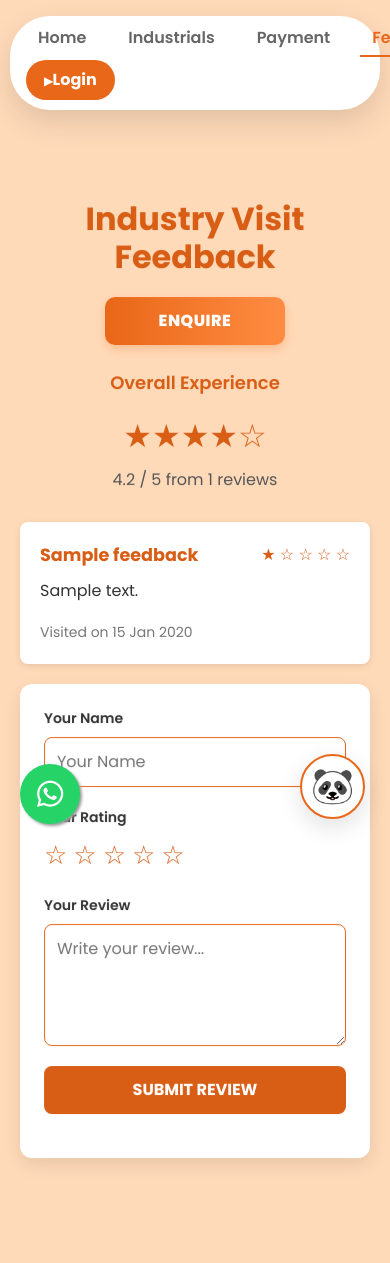
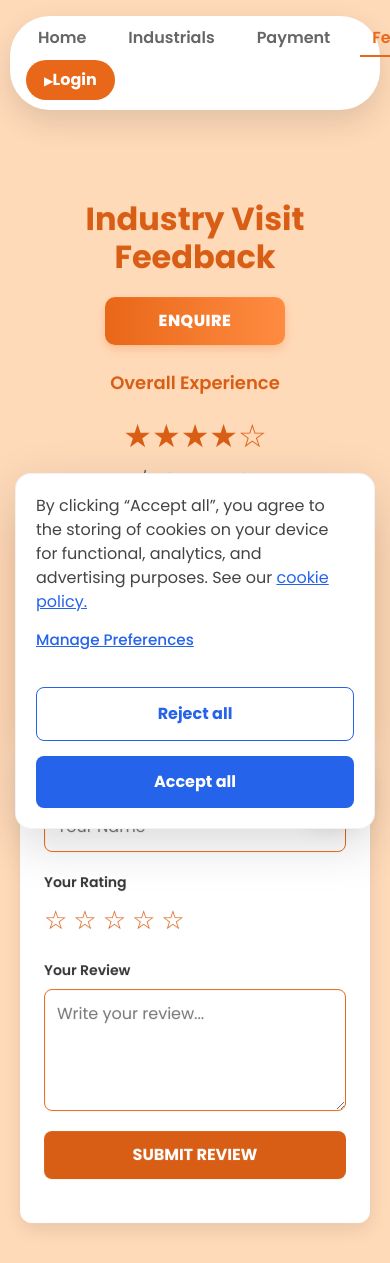
Before and after one commit to SACHIN-6917/SNDA-DUDU, a Django app: page /feedback/ in a window 390 px wide. Shown: the top 1263 px of the page. Run offline with Django 5.2, Linux system fonts and the light colour scheme; tables that the repository leaves empty hold one stand-in row (values such as "Sample post"); grey boxes marked "Sample" are stand-in pictures.

Commit message:
Enhance Dudu IV Hub: Cookie banner redesign, Feedback page improvements, and Panda Bot emotional training

```diff
--- a/backend/static/css/feedback.css
+++ b/backend/static/css/feedback.css
@@ -58,41 +58,83 @@ main {
 }
 
 .feedback-card {
-    background: #fff;
-    border-radius: 8px;
-    padding: 20px;
-    box-shadow: 0 2px 6px rgba(0, 0, 0, 0.1);
-    transition: transform .3s ease;
-    margin-bottom: 20px;
+    background: #e96718;
+    background: linear-gradient(135deg, #e96718 0%, #f07a2e 100%);
+    border-radius: 12px;
+    padding: 24px;
+    box-shadow: 0 10px 25px rgba(233, 103, 24, 0.2);
+    transition: transform .3s ease, box-shadow 0.3s ease;
+    margin-bottom: 25px;
+    color: white;
+    border: none;
+    position: relative;
+    overflow: hidden;
 }
 
 .feedback-card:hover {
-    transform: translateY(-4px);
+    transform: translateY(-6px);
+    box-shadow: 0 15px 35px rgba(233, 103, 24, 0.3);
 }
 
 .feedback-card-header {
     display: flex;
-    justify-content: space-between;
+    justify-content: flex-start;
     align-items: center;
+    gap: 15px;
+    margin-bottom: 15px;
+}
+
+.feedback-avatar {
+    width: 60px;
+    height: 60px;
+    border-radius: 50%;
+    object-fit: cover;
+    border: 2px solid rgba(255, 255, 255, 0.3);
+    background: #fff;
+    flex-shrink: 0;
+    display: flex;
+    align-items: center;
+    justify-content: center;
+    font-weight: 700;
+    color: #e96718;
+    font-size: 1.5rem;
+}
+
+.avatar-initials {
+    background: #fff;
+    color: #e96718;
+}
+
+.feedback-meta {
+    display: flex;
+    flex-direction: column;
 }
 
 .feedback-card strong {
-    color: #d85d15;
-    font-size: 1.1rem;
+    color: white;
+    font-size: 1.25rem;
+    font-weight: 700;
 }
 
 .feedback-card .stars {
-    color: #d85d15;
+    color: #ffc107;
+    font-size: 1rem;
+    margin-top: 2px;
 }
 
 .feedback-card p {
-    color: #333;
-    margin-top: 10px;
+    color: rgba(255, 255, 255, 0.95);
+    margin-top: 5px;
     line-height: 1.6;
+    font-weight: 400;
+    font-size: 0.95rem;
 }
 
 .feedback-card small {
-    color: #777;
+    color: rgba(255, 255, 255, 0.7);
+    font-size: 0.8rem;
+    display: block;
+    margin-top: 15px;
 }
 
 .overall-rating-section {
--- a/backend/static/css/style.css
+++ b/backend/static/css/style.css
@@ -819,70 +819,92 @@ details.account-dropdown[open] .account-menu {
 /* Cookie Consent Banner */
 .cookie-banner {
   position: fixed;
-  bottom: 20px;
-  left: 20px;
-  right: 20px;
-  background: #fff;
-  box-shadow: 0 10px 30px rgba(0, 0, 0, 0.2);
-  border-radius: 12px;
-  padding: 20px;
-  z-index: 2000;
+  bottom: 30px;
+  left: 30px;
+  background: #ffffff;
+  box-shadow: 0 15px 50px rgba(0, 0, 0, 0.15);
+  border-radius: 16px;
+  padding: 30px;
+  z-index: 9999;
   display: none;
-  border: 1px solid #e9671855;
-  max-width: 600px;
-  margin: 0 auto;
-  animation: cookieSlideUp 0.5s ease-out;
+  max-width: 440px;
+  border: 1px solid rgba(0, 0, 0, 0.05);
+  animation: cookieSlideUp 0.6s cubic-bezier(0.19, 1, 0.22, 1);
+}
+
+.cookie-banner.visible {
+  display: block !important;
 }
 
 .cookie-content {
   display: flex;
-  justify-content: space-between;
-  align-items: center;
-  gap: 20px;
+  flex-direction: column;
+  gap: 15px;
 }
 
 .cookie-content p {
   margin: 0;
+  font-size: 1rem;
+  line-height: 1.5;
+  color: #444;
+}
+
+.cookie-content p a {
+  color: #2563eb;
+  text-decoration: underline;
+}
+
+.manage-prefs {
+  color: #2563eb;
+  text-decoration: underline;
+  font-weight: 500;
   font-size: 0.95rem;
-  color: #333;
+  margin-bottom: 10px;
+  display: inline-block;
 }
 
 .cookie-actions {
   display: flex;
-  gap: 10px;
+  gap: 15px;
+  margin-top: 10px;
 }
 
 .cookie-btn {
+  flex: 1;
   border: none;
-  padding: 8px 16px;
-  border-radius: 6px;
+  padding: 14px 20px;
+  border-radius: 8px;
   cursor: pointer;
-  font-weight: 600;
-  font-size: 0.9rem;
-  transition: all 0.2s;
+  font-weight: 700;
+  font-size: 1rem;
+  transition: all 0.2s ease;
+  text-align: center;
 }
 
 .cookie-btn.accept {
-  background: #e96718;
+  background: #2563eb;
   color: white;
 }
 
 .cookie-btn.accept:hover {
-  background: #d55a00;
+  background: #1d4ed8;
+  transform: translateY(-2px);
 }
 
 .cookie-btn.reject {
-  background: #eee;
-  color: #333;
+  background: transparent;
+  color: #2563eb;
+  border: 1px solid #2563eb;
 }
 
 .cookie-btn.reject:hover {
-  background: #ddd;
+  background: rgba(37, 99, 235, 0.05);
+  transform: translateY(-2px);
 }
 
 @keyframes cookieSlideUp {
   from {
-    transform: translateY(100%);
+    transform: translateY(50px);
     opacity: 0;
   }
 
@@ -892,9 +914,15 @@ details.account-dropdown[open] .account-menu {
   }
 }
 
-@media (max-width: 600px) {
-  .cookie-content {
+@media (max-width: 480px) {
+  .cookie-banner {
+    left: 15px;
+    right: 15px;
+    bottom: 15px;
+    padding: 20px;
+  }
+
+  .cookie-actions {
     flex-direction: column;
-    text-align: center;
   }
 }
--- a/backend/static/js/script.js
+++ b/backend/static/js/script.js
@@ -171,8 +171,9 @@ function initPandaBot() {
                 // If it's the first open, add greeting
                 if (pandaBody.children.length <= 1) {
                     pandaBody.innerHTML = ''; // Clear default
-                    addMsg("Hi! I'm Panda Bot 🐼. Which area (city) are you interested in for an industrial visit?", 'bot');
-                    addMsg("We have premium industrials for: Chennai, Coimbatore, Madurai, Bengaluru, Pondicherry, Ooty, Kodaikanal, and more!", 'bot');
+                    addMsg("Hi! I'm Panda Bot 🐼😊", 'bot');
+                    addMsg("I'm super excited to help you plan your industrial visit! 🎉", 'bot');
+                    addMsg("Which city are you interested in today? 🏙✨", 'bot');
                 }
                 pandaBody.scrollTop = pandaBody.scrollHeight;
             }
@@ -291,31 +292,61 @@ function initPandaBot() {
 }
 
 // ===== 6. COOKIE CONSENT =====
+// Standalone function for emergency visibility
+function forceShowCookies() {
+    console.log('Cookie Consent: EMERGENCY SHOW TRIGGERED');
+    const banner = document.getElementById('cookieConsent');
+    if (banner) {
+        banner.classList.add('visible');
+        banner.style.display = 'block'; // Direct override if CSS fails
+        console.log('Cookie Consent: Banner should now be visible');
+    } else {
+        console.error('Cookie Consent: Banner element NOT FOUND in DOM!');
+    }
+}
+
 function initCookieConsent() {
+    console.log('Cookie Consent: Initializing (Foolproof Mode)...');
     const banner = document.getElementById('cookieConsent');
     const acceptBtn = document.getElementById('acceptCookies');
     const rejectBtn = document.getElementById('rejectCookies');
 
-    if (!banner || !acceptBtn || !rejectBtn) return;
+    if (!banner) {
+        console.error('Cookie Consent: Banner element not found!');
+        return;
+    }
+    if (!acceptBtn || !rejectBtn) {
+        console.error('Cookie Consent: Buttons not found!');
+        return;
+    }
 
-    // Check if user has already made a choice
-    const consent = localStorage.getItem('cookieConsent');
+    // Check if user has already made a choice (v1)
+    const consent = localStorage.getItem('cookieConsent_v1');
+    console.log('Cookie Consent: Current status:', consent);
+
     if (!consent) {
         // Show banner after a slight delay
         setTimeout(() => {
-            banner.style.display = 'block';
+            console.log('Cookie Consent: Showing banner now');
+            banner.classList.add('visible');
+            // Additional safety: ensure it's not hidden by any parent
+            banner.parentElement.style.overflow = 'visible';
         }, 1000);
+    } else {
+        console.log('Cookie Consent: Already dismissed');
     }
 
     acceptBtn.addEventListener('click', () => {
-        localStorage.setItem('cookieConsent', 'accepted');
-        banner.style.display = 'none';
+        console.log('Cookie Consent: Choice -> Accepted');
+        localStorage.setItem('cookieConsent_v1', 'accepted');
+        banner.classList.remove('visible');
         showToast('Cookies accepted. Enjoy your experience!', 'success');
     });
 
     rejectBtn.addEventListener('click', () => {
-        localStorage.setItem('cookieConsent', 'rejected');
-        banner.style.display = 'none';
+        console.log('Cookie Consent: Choice -> Rejected');
+        localStorage.setItem('cookieConsent_v1', 'rejected');
+        banner.classList.remove('visible');
         showToast('Cookies rejected. Some features may be limited.', 'info');
     });
 }
@@ -345,13 +376,46 @@ function initRevealAnimations() {
 }
 
 // ===== 8. INIT ON DOM READY =====
+// ===== 8. INIT ON DOM READY =====
 document.addEventListener('DOMContentLoaded', () => {
+    console.log('DOM Ready: Initializing components...');
+
+    // 1. Critical: Cookie Consent (Prioritize)
+    try {
+        initCookieConsent();
+    } catch (e) {
+        console.error('Error in initCookieConsent:', e);
+    }
+
+    // 2. Auth
+    try {
         initAuth();
+    } catch (e) {
+        console.error('Error in initAuth:', e);
+    }
+
+    // 3. Footer
+    try {
         initFooter();
+    } catch (e) {
+        console.error('Error in initFooter:', e);
+    }
+
+    // 4. Chatbot
+    try {
         initPandaBot();
+    } catch (e) {
+        console.error('Error in initPandaBot:', e);
+    }
+
+    // 5. Animations & Others
+    try {
         initRevealAnimations();
         initCounters();
         initTypingAnimation();
+    } catch (e) {
+        console.error('Error in secondary inits:', e);
+    }
 });
 
 // ===== 8. TYPING ANIMATION =====
--- a/backend/templates/cookie_banner.html
+++ b/backend/templates/cookie_banner.html
@@ -1,10 +1,11 @@
 <!-- Cookie Consent Banner -->
-<div id="cookieConsent" class="cookie-banner" style="display: none;">
+<div id="cookieConsent" class="cookie-banner">
     <div class="cookie-content">
-        <p>We use cookies to enhance your experience. By continuing to visit this site you agree to our use of cookies.</p>
+        <p>By clicking “Accept all”, you agree to the storing of cookies on your device for functional, analytics, and advertising purposes. See our <a href="#">cookie policy.</a></p>
+        <a href="#" class="manage-prefs">Manage Preferences</a>
         <div class="cookie-actions">
-            <button id="acceptCookies" class="cookie-btn accept">Accept</button>
-            <button id="rejectCookies" class="cookie-btn reject">Reject</button>
+            <button id="rejectCookies" class="cookie-btn reject">Reject all</button>
+            <button id="acceptCookies" class="cookie-btn accept">Accept all</button>
         </div>
     </div>
 </div>
--- a/backend/templates/feedback.html
+++ b/backend/templates/feedback.html
@@ -55,10 +55,17 @@
         </div>
 
         <!-- Individual Feedbacks -->
-        <div id="feedback-list">
+        <div id="feedback-list" class="row row-cols-1 row-cols-md-2 row-cols-lg-3 g-4">
           {% for review in reviews %}
-          <div class="feedback-card reveal">
+          <div class="col">
+            <div class="feedback-card reveal h-100">
               <div class="feedback-card-header">
+                {% if review.user and review.user.avatar %}
+                  <img src="{{ review.user.avatar }}" class="feedback-avatar" alt="{{ review.name }}">
+                {% else %}
+                  <div class="feedback-avatar avatar-initials">{{ review.name|slice:":1"|upper }}</div>
+                {% endif %}
+                <div class="feedback-meta">
                   <strong>{{ review.name }}</strong>
                   <div class="stars">
                     {% for i in "12345" %}
@@ -66,11 +73,15 @@
                     {% endfor %}
                   </div>
                 </div>
-            <p>{{ review.comment }}</p>
+              </div>
+              <p>“{{ review.comment }}”</p>
               <small>Visited on {{ review.created_at|date:"d M Y" }}</small>
             </div>
+          </div>
           {% empty %}
+          <div class="col-12">
             <p style="text-align:center; color:#666;" class="reveal">No feedback yet. Be the first to share your experience!</p>
+          </div>
           {% endfor %}
         </div>
 
```
Also changed, not shown: backend/dudu/chatbot.py (+83 -58 lines), backend/seed_feedbacks.py (added, +65 -0 lines). Lines whose indentation alone changed are shown as unchanged.
